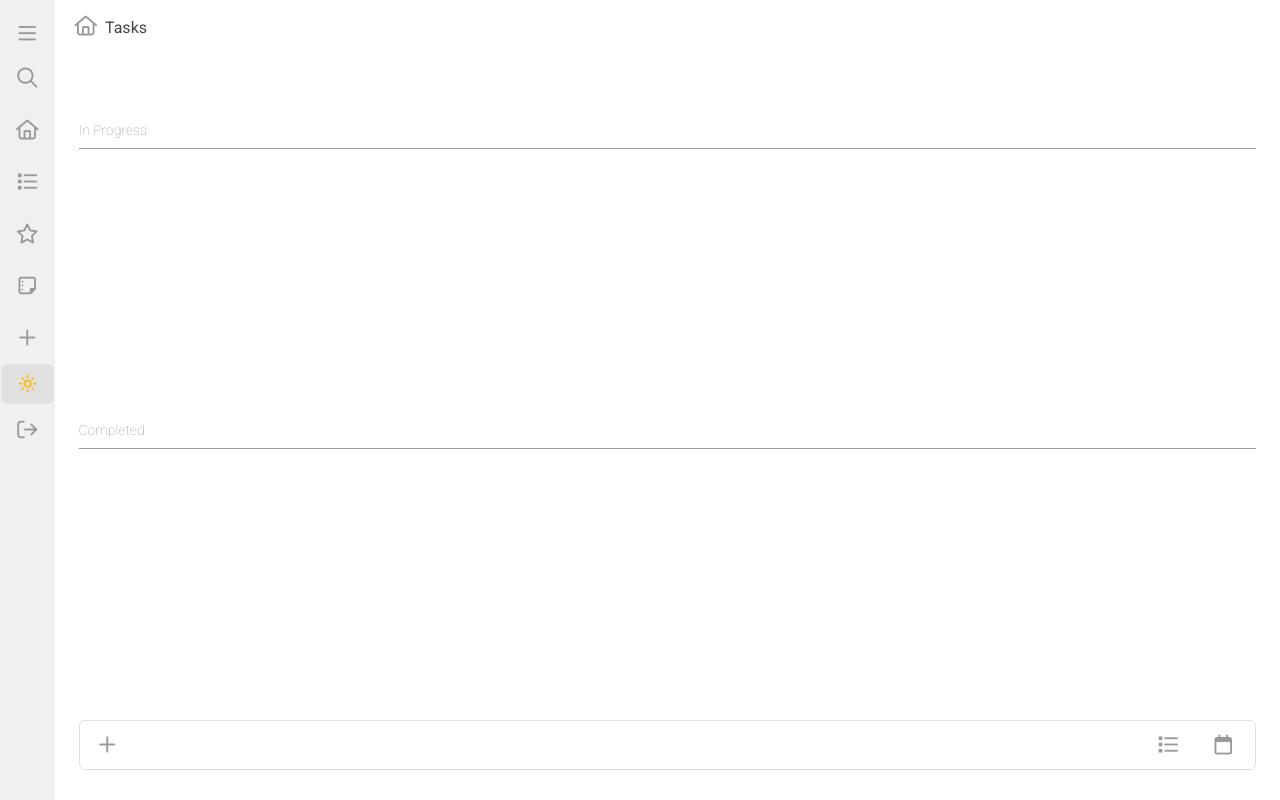
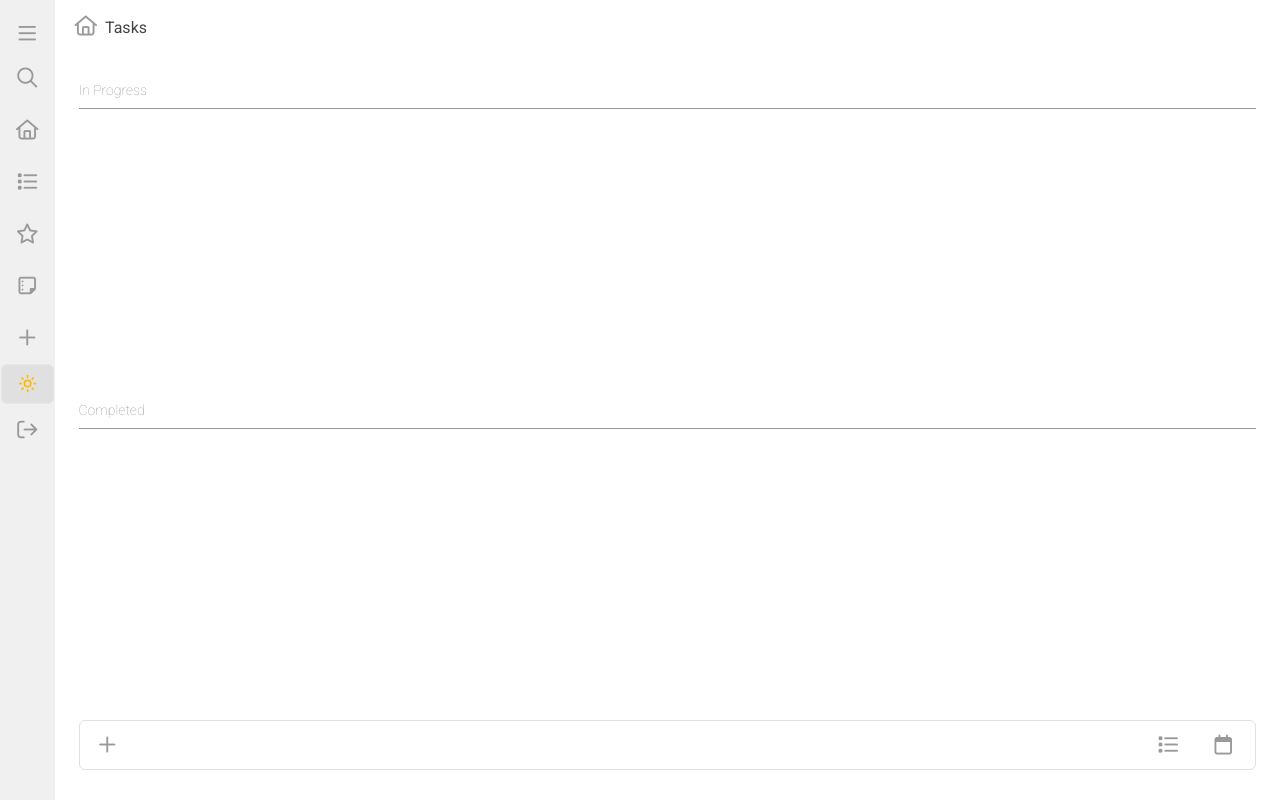
Before and after one commit to imanh79/Task-Management, a Next.js app: page / in a window 1280 px wide. Built offline with nearby package versions, Linux system fonts and the light colour scheme; grey boxes are pictures that could not be loaded.

Commit message:
deployed3

```diff
--- a/components/main/main.tsx
+++ b/components/main/main.tsx
@@ -42,12 +42,12 @@ const Main = () => {
 
   return (
     <div
-      className={`grid grid-rows-[15%,1fr,1fr,10%] grid-cols-[auto,auto,1fr,auto] h-screen overflow-hidden ${
+      className={`grid grid-rows-[10%,1fr,1fr,10%] grid-cols-[auto,auto,1fr,auto] h-[100vh] overflow-clip ${
         toggleright ? " " : ""
       }`}
     >
       <div
-        className="col-span-1 row-span-4 bg-bgside h-screen overflow-hidden"
+        className="col-span-1 row-span-4 bg-bgside h-screen overflow-clip"
         onClick={handleClick}
       >
         {toggle ? <Navmobile /> : ""}
@@ -179,7 +179,7 @@ const Main = () => {
           )}
         </div>
       </div>
-      <div className="col-span-2 row-span-4 px-6 overflow-hidden">
+      <div className="col-span-2 row-span-4 px-6 flex justify-start flex-col  overflow-clip">
         <InputMain />
       </div>
     </div>
```
